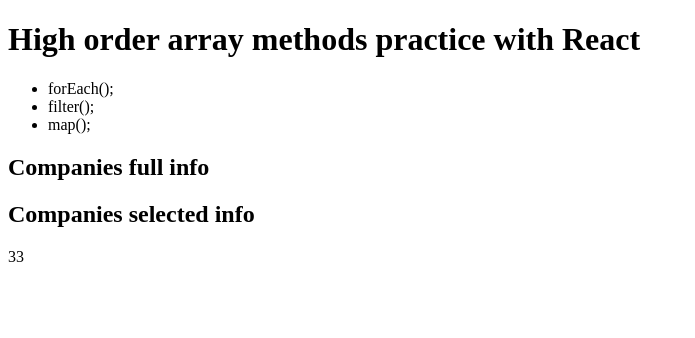
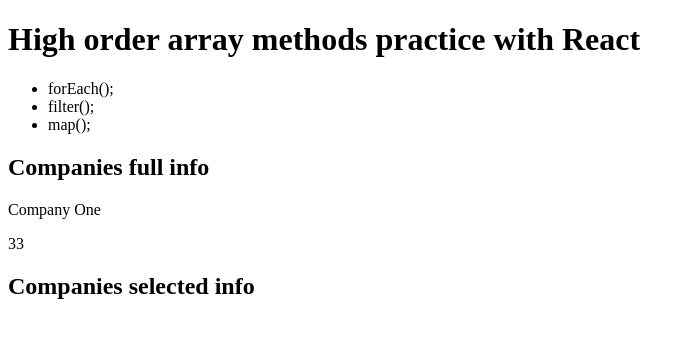
Before and after one commit to luis-pomare/array-method-exercises-with-react, a React (Create React App) app: page / in a window 1280 px wide. Shown: the top 338 px of the page, without its empty margins (0-695 px from the left). Built offline with nearby package versions, Linux system fonts and the light colour scheme.

Commit message:
Add props to static data

```diff
--- a/src/components/main.js
+++ b/src/components/main.js
@@ -3,14 +3,13 @@
 import { useState } from 'react';
 import data from '../store.js';
 
-console.log(data);
 export default function Main() {
   const [state, setState] = useState(data);
+  const { companies, ages } = state;
   return (
     <main>
-      <StaticData />
+      <StaticData companies={companies} ages={ages} />
       <DynamicData />
-      {state.ages[0]}
     </main>
   );
 }
--- a/src/components/static-data.js
+++ b/src/components/static-data.js
@@ -1,7 +1,9 @@
-export default function staticData() {
+export default function staticData(props) {
   return (
     <section>
       <h2>Companies full info</h2>
+      <p>{props.companies[0].name}</p>
+      <p>{props.ages[0]}</p>
     </section>
   );
 }
```
